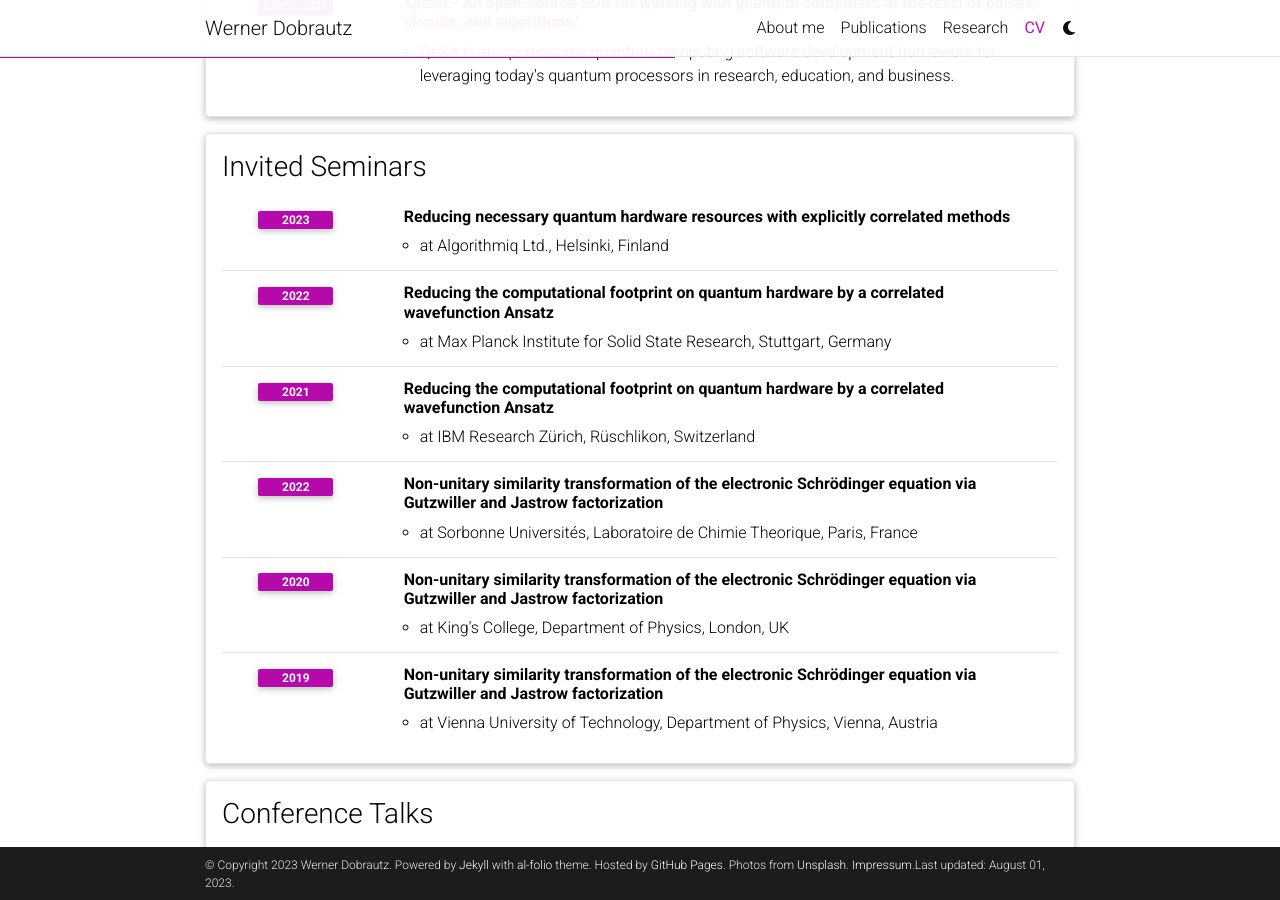
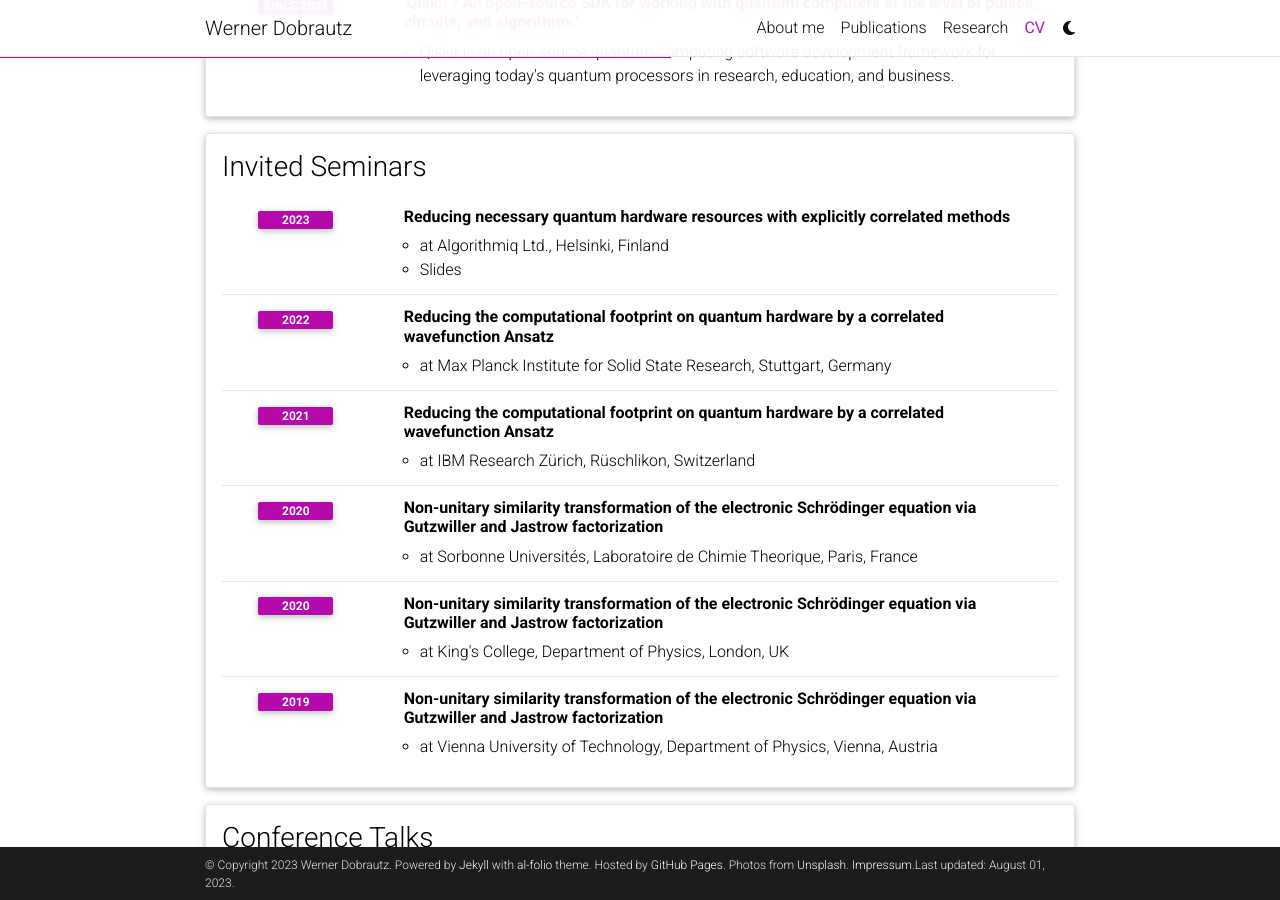
Before and after one commit to dobrautz/dobrautz.github.io, a Jekyll site: the page built from _pages/cv.md, in a window 1280 px wide and 900 px high, scrolled down 2584 px. Built offline with Jekyll 4.4.1, drawn with Linux system fonts in a browser that asks for light colours; comment, search, counter and statistics services are not loaded; a style sheet for code colours, icons or effects is not loaded.

Commit message:
Update cv.yml

```diff
--- a/_data/cv.yml
+++ b/_data/cv.yml
@@ -103,7 +103,9 @@
   contents:
     - title: Reducing necessary quantum hardware resources with explicitly correlated methods
       year: 2023
-      description: at Algorithmiq Ltd., Helsinki, Finland
+      description:
+        - at Algorithmiq Ltd., Helsinki, Finland
+        - Slides
     - title: Reducing the computational footprint on quantum hardware by a correlated wavefunction Ansatz
       year: 2022
       description: at Max Planck Institute for Solid State Research, Stuttgart, Germany
@@ -112,7 +114,7 @@
       description: at IBM Research Zürich, Rüschlikon, Switzerland
 
     - title: Non-unitary similarity transformation of the electronic Schrödinger equation via Gutzwiller and Jastrow factorization
-      year: 2022
+      year: 2020
       description: at Sorbonne Universités,  Laboratoire de Chimie Theorique,  Paris, France
     - title: Non-unitary similarity transformation of the electronic Schrödinger equation via Gutzwiller and Jastrow factorization
       year: 2020
```
